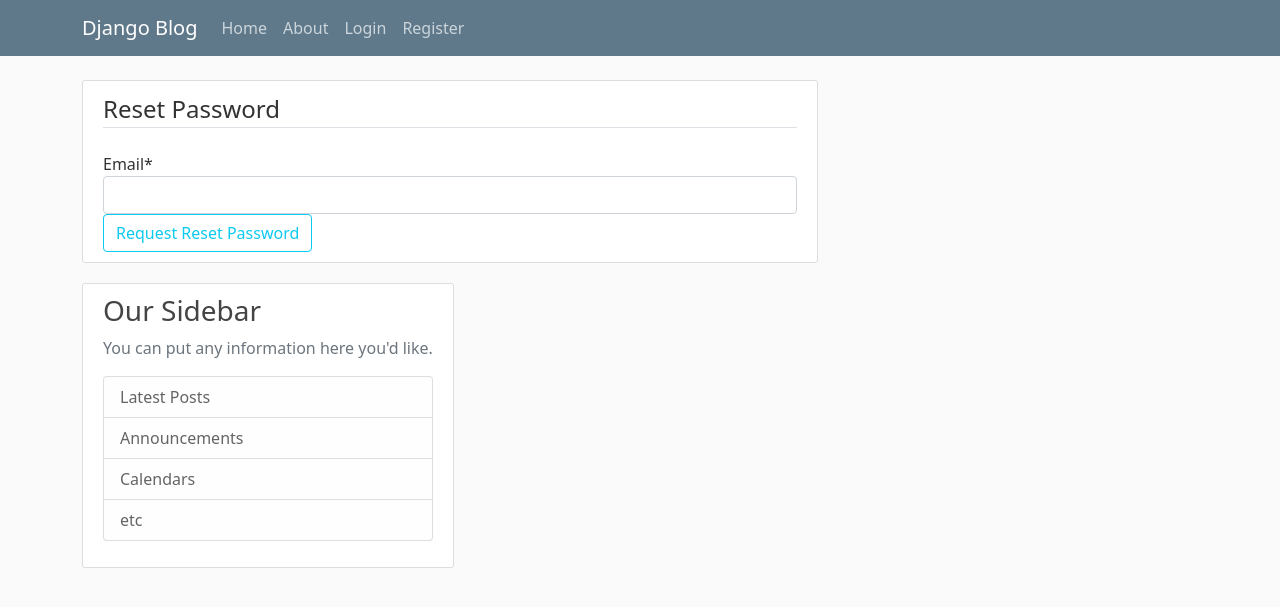
After one commit to pradeep1955/django_project, a Django app: page /password-reset/ in a window 1280 px wide. The commit adds this page. Shown: the top 607 px of the page. Run offline with Django 4.2, Linux system fonts and the light colour scheme; some libraries are stand-ins or nearby versions.

Commit message:
Include Change password

```diff
--- a/django_project/urls.py
+++ b/django_project/urls.py
@@ -26,6 +26,10 @@ urlpatterns = [
     path('profile/', user_views.profile, name='profile'),
     path('login/', auth_views.LoginView.as_view(template_name='users/login.html'), name='login'),
     path('logout/', auth_views.LogoutView.as_view(template_name='users/logout.html'), name='logout'),
+    path('password-reset/', auth_views.PasswordResetView.as_view(template_name='users/password_reset.html'), name='password_reset'),
+    path('password-reset/done/', auth_views.PasswordResetDoneView.as_view(template_name='users/password_reset_done.html'), name='password_reset_done'),
+    path('password-reset-confirm/<uidb64>/<token>', auth_views.PasswordResetConfirmView.as_view(template_name='users/password_reset_confirm.html'), name='password_reset_confirm'),
+    path('password-reset-complete/', auth_views.PasswordResetCompleteView.as_view(template_name='users/password_reset_complete.html'), name='password_reset_complete'),
     path("", include('blog.urls')),
 ]
 
--- a/users/templates/users/login.html
+++ b/users/templates/users/login.html
@@ -9,7 +9,10 @@
           {{ form|crispy }}
       </fieldset>
       <div class="form-group">
-        <button class="btn btn-outline-info" type="submit">Sign In</button>
+        <button class="btn btn-outline-info" type="submit">Login</button>
+        <small class="text_muted ml-2">
+          <a href="{% url 'password_reset' %}">Forgot Password?</a>
+        </small>
       </div>
     </form>
     <div class="border-top pt-3">
--- /dev/null
+++ b/users/templates/users/password_reset.html
@@ -0,0 +1,17 @@
+{% extends 'blog/base.html' %}
+{% load crispy_forms_tags %}
+  {% block content %}
+  <div class="content-section">
+    <form method="POST" action="">
+      {% csrf_token %}
+      <fieldset class="form-group">
+        <legend class="border-bottom mb-4">Reset Password</legend>
+          {{ form|crispy }}
+      </fieldset>
+      <div class="form-group">
+        <button class="btn btn-outline-info" type="submit">Request Reset Password</button>
+      </div>
+    </form>
+    </div>
+  </div>
+  {% endblock %}
--- /dev/null
+++ b/users/templates/users/password_reset_done.html
@@ -0,0 +1,6 @@
+{% extends 'blog/base.html' %}
+  {% block content %}
+  <div class="alert alert-info">
+    An email has been sent with the instruction to reset password
+  </div>
+  {% endblock %}
```
Also changed, not shown: blog/templates/blog/home.html (+3 -4 lines), django_project/settings.py (+10 -0 lines), users/templates/users/password_reset_complete.html (added, +7 -0 lines), users/templates/users/password_reset_confirm.html (added, +17 -0 lines), db.sqlite3.
